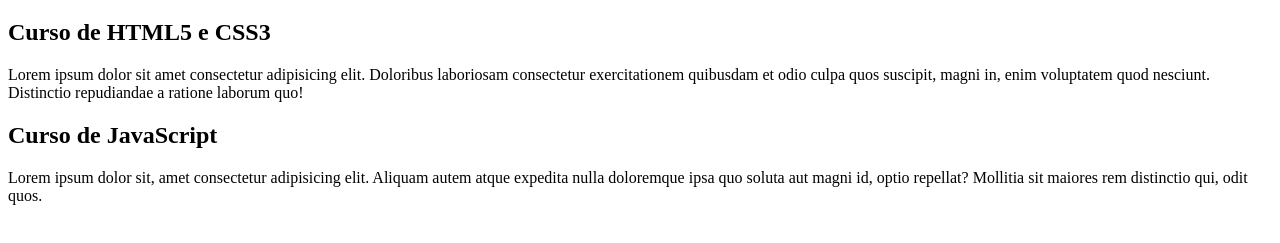
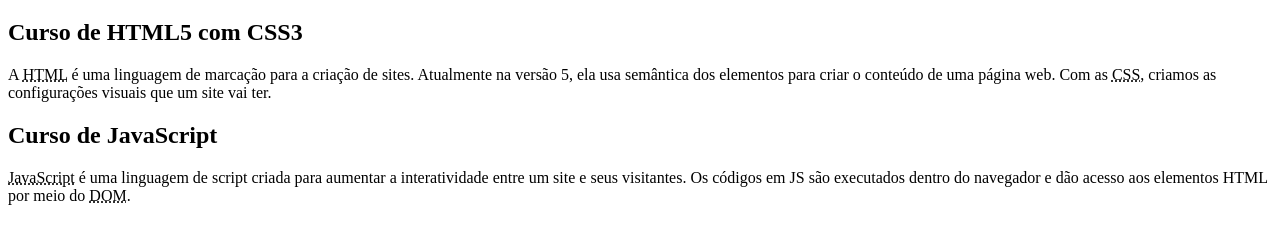
Before and after one commit to Diego-Bernardino/projeto-site, a plain HTML site: page index.html in a window 1280 px wide. Shown: the part 61-304 px from the top of the page. Drawn offline with Linux system fonts and the light colour scheme.

Commit message:
Update index.html

```diff
--- a/index.html
+++ b/index.html
@@ -11,12 +11,12 @@
             <h1>Cursos Grátis</h1>
         </header>
         <article>
-            <h2>Curso de HTML5 e CSS3</h2>
-            <p>Lorem ipsum dolor sit amet consectetur adipisicing elit. Doloribus laboriosam consectetur exercitationem quibusdam et odio culpa quos suscipit, magni in, enim voluptatem quod nesciunt. Distinctio repudiandae a ratione laborum quo!</p>
+            <h2>Curso de HTML5 com CSS3</h2>
+            <p>A <abbr title="HyperText Markup Language">HTML</abbr> é uma linguagem de marcação para a criação de sites. Atualmente na versão 5, ela usa semântica dos elementos para criar o conteúdo de uma página web. Com as <abbr title="Cascading Style Sheets">CSS</abbr>, criamos as configurações visuais que um site vai ter.</p>
         </article>
         <article>
             <h2>Curso de  JavaScript</h2>
-            <p>Lorem ipsum dolor sit, amet consectetur adipisicing elit. Aliquam autem atque expedita nulla doloremque ipsa quo soluta aut magni id, optio repellat? Mollitia sit maiores rem distinctio qui, odit quos.</p>
+            <p><abbr title="JavaScript">JavaScript</abbr> é uma linguagem de script criada para aumentar a interatividade entre um site e seus visitantes. Os códigos em JS são executados dentro do navegador e dão acesso aos elementos HTML por meio do <abbr title="Document Object Model">DOM</abbr>.</p>
         </article>
     </main>
 </body>
```
